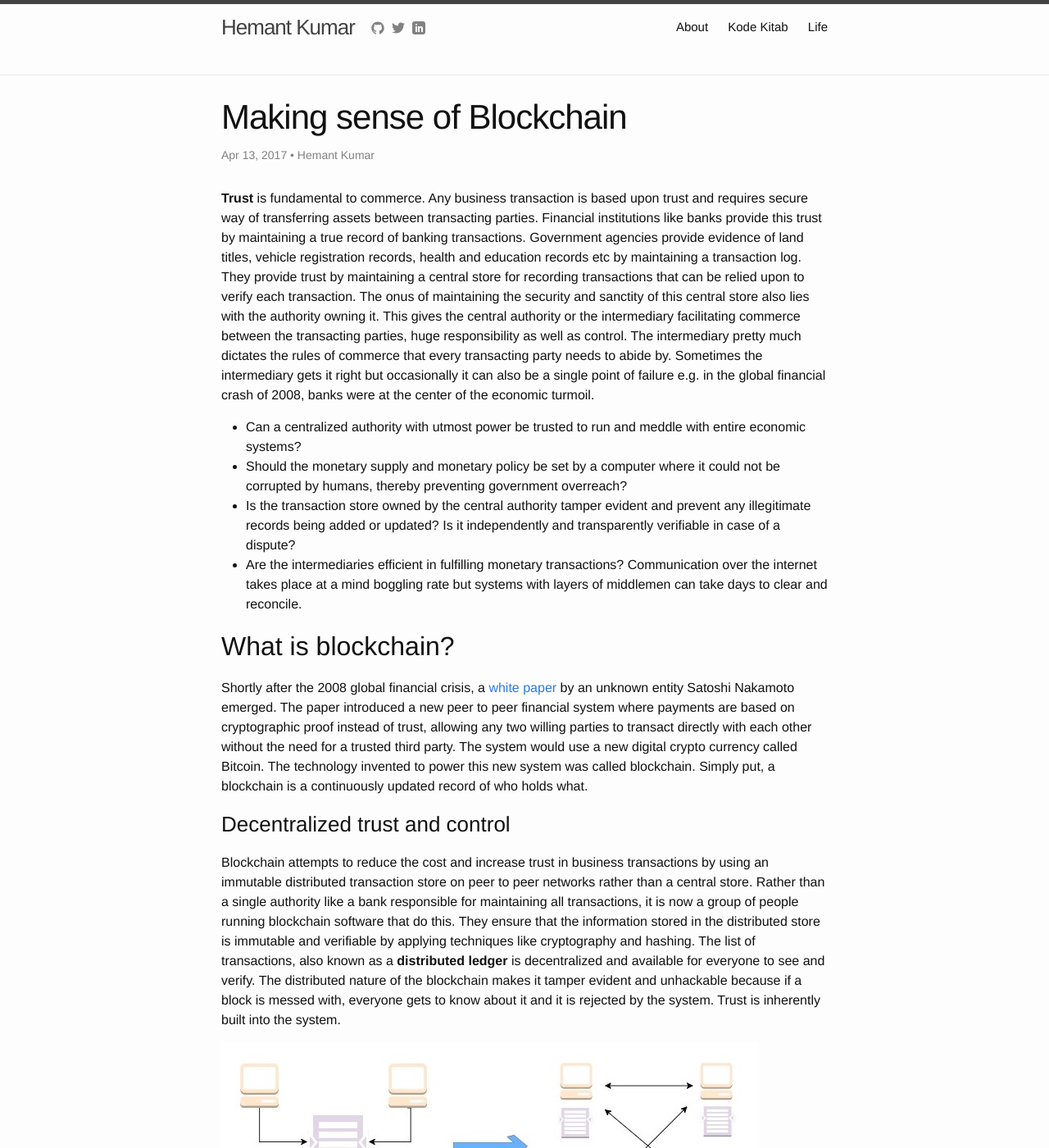
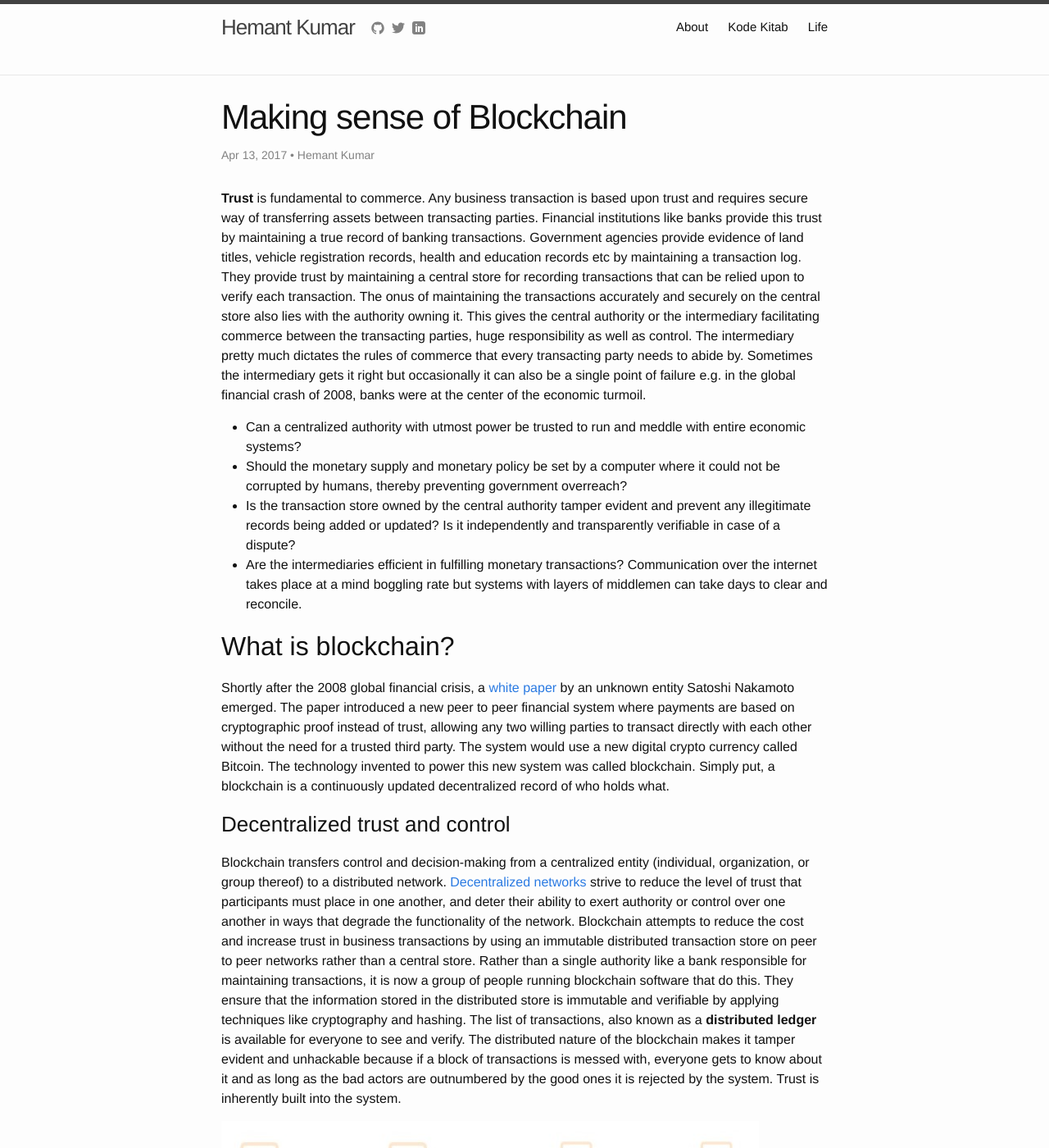
Before and after one commit to hemantksingh/hemantksingh.github.io, a Jekyll site: the page built from _posts/2017-04-13-making-sense-of-blockchain.markdown, in a window 1280 px wide and 1400 px high. Shown: the whole window at 82% size. Built offline with Jekyll 4.4.1, drawn with Linux system fonts in a browser that asks for light colours; comment, search, counter and statistics services are not loaded; some of the changed text lies outside the part shown.

Commit message:
Feature/blockchain applications and sectors (#6)
* Add financial application

* Update 2017-04-13-making-sense-of-blockchain.markdown

* Minor update

* Minor updates

```diff
--- a/_posts/2017-04-13-making-sense-of-blockchain.markdown
+++ b/_posts/2017-04-13-making-sense-of-blockchain.markdown
@@ -10,7 +10,7 @@
 redirect_from: "/kodekitab/2017/04/13/making-sense-of-blockchain.html/"
 ---
 
- **Trust** is fundamental to commerce. Any business transaction is based upon trust and requires secure way of transferring assets between transacting parties. Financial institutions like banks provide this trust by maintaining a true record of banking transactions. Government agencies provide evidence of land titles, vehicle registration records, health and education records etc by maintaining a transaction log. They provide trust by maintaining a central store for recording transactions that can be relied upon to verify each transaction. The onus of maintaining the security and sanctity of this central store also lies with the authority owning it. This gives the central authority or the intermediary facilitating commerce between the transacting parties, huge responsibility as well as control. The intermediary pretty much dictates the rules of commerce that every transacting party needs to abide by. Sometimes the intermediary gets it right but occasionally it can also be a single point of failure e.g. in the global financial crash of 2008, banks were at the center of the economic turmoil.
+ **Trust** is fundamental to commerce. Any business transaction is based upon trust and requires secure way of transferring assets between transacting parties. Financial institutions like banks provide this trust by maintaining a true record of banking transactions. Government agencies provide evidence of land titles, vehicle registration records, health and education records etc by maintaining a transaction log. They provide trust by maintaining a central store for recording transactions that can be relied upon to verify each transaction. The onus of maintaining the transactions accurately and securely on the central store also lies with the authority owning it. This gives the central authority or the intermediary facilitating commerce between the transacting parties, huge responsibility as well as control. The intermediary pretty much dictates the rules of commerce that every transacting party needs to abide by. Sometimes the intermediary gets it right but occasionally it can also be a single point of failure e.g. in the global financial crash of 2008, banks were at the center of the economic turmoil.
 
 * Can a centralized authority with utmost power be trusted to run and meddle with entire economic systems?
 * Should the monetary supply and monetary policy be set by a computer where it could not be corrupted by humans, thereby preventing government overreach?
@@ -19,11 +19,12 @@
 
 ## What is blockchain?
 
-Shortly after the 2008 global financial crisis, a [white paper](https://bitcoin.org/en/bitcoin-paper) by an unknown entity Satoshi Nakamoto emerged. The paper introduced a new peer to peer financial system where payments are based on cryptographic proof instead of trust, allowing any two willing parties to transact directly with each other without the need for a trusted third party. The system would use a new digital crypto currency called Bitcoin. The technology invented to power this new system was called blockchain. Simply put, a blockchain is a continuously updated record of who holds what.
+Shortly after the 2008 global financial crisis, a [white paper](https://bitcoin.org/en/bitcoin-paper) by an unknown entity Satoshi Nakamoto emerged. The paper introduced a new peer to peer financial system where payments are based on cryptographic proof instead of trust, allowing any two willing parties to transact directly with each other without the need for a trusted third party. The system would use a new digital crypto currency called Bitcoin. The technology invented to power this new system was called blockchain. Simply put, a blockchain is a continuously updated decentralized record of who holds what.
 
 ### Decentralized trust and control
 
-Blockchain attempts to reduce the cost and increase trust in business transactions by using an immutable distributed transaction store on peer to peer networks rather than a central store. Rather than a single authority like a bank responsible for maintaining all transactions, it is now a group of people running blockchain software that do this. They ensure that the information stored in the distributed store is immutable and verifiable by applying techniques like cryptography and hashing. The list of transactions, also known as a **distributed ledger** is decentralized and available for everyone to see and verify. The distributed nature of the blockchain makes it tamper evident and unhackable because if a block is messed with, everyone gets to know about it and it is rejected by the system. Trust is inherently built into the system.
+Blockchain transfers control and decision-making from a centralized entity (individual, organization, or group thereof) to a distributed network. [Decentralized networks](https://aws.amazon.com/blockchain/decentralization-in-blockchain/) strive to reduce the level of trust that participants must place in one another, and deter their ability to exert authority or control over one another in ways that degrade the functionality of the network.
+Blockchain attempts to reduce the cost and increase trust in business transactions by using an immutable distributed transaction store on peer to peer networks rather than a central store. Rather than a single authority like a bank responsible for maintaining transactions, it is now a group of people running blockchain software that do this. They ensure that the information stored in the distributed store is immutable and verifiable by applying techniques like cryptography and hashing. The list of transactions, also known as a **distributed ledger** is available for everyone to see and verify. The distributed nature of the blockchain makes it tamper evident and unhackable because if a block of transactions is messed with, everyone gets to know about it and as long as the bad actors are outnumbered by the good ones it is rejected by the system. Trust is inherently built into the system.
 
 ![Blockchain]({{ site.url }}/assets/blockchain.jpg)
 
@@ -52,17 +53,20 @@
 
 You can use the FITS model - Fraud, Intermediaries, Throughput, Stable data to understand the possibility of using blockchain applications in a particular environment. This could include
 
-* Fraud - an environment which has a history and likelihood of fraud involved in various transactions, making international finance businesses the early adopters of blockchain.
+* Fraud - an environment which has a history and likelihood of fraud involved in various transactions, making international payment providers early adopters of blockchain.
 * Intermediaries or middle men - areas where there are a lot of intermediaries involved who do not provide a lot of value, the application of blockchain can reduce transaction times from days to minutes by taking the middle men out.
 * Throughput - environments with high throughput or number of transactions per second (tps). Bitcoin, currently can only process 7 transactions per second. Visa processes around 1,700 transactions per second on average, claiming to be able to support 24,000 tps. Mastercard utilizes a network that claims to handle around 5,000 tps. Researchers are working on increasing the Bitcoin throughput.
 * Stable data - For a blockchain application you do not want volatile data, rather you want things that are going to stay the same for a while e.g. land ownership titles and personal information.
 
 ### Impact on financial services
 
-* Due to the lack of trust, very little data is shared amongst financial institutions. Blockchain reduces this trust deficit and can allow seamless transfer of digital assets within a business network and better sharing of data across businesses.
-* Creation of secured, shared data with common standards - a public distributed ledger that keeps a record of all financial transactions.
-* Reduced need for reconciliation at both ends of the business (purchaser and supplier).
-* Certification of documents without having to go to a central certifying authority.
+Bitcoin is the best-known application of blockchain technology. The prevailing view is that blockchain will cause two main shifts in the way banks do business
+
+1. The first is in its broad potential to bring financial institutions closer together and make global collaboration easier.
+   * Due to the lack of trust, very little data is shared amongst financial institutions. Blockchain reduces this trust deficit and can allow seamless transfer of digital assets within a business network and better sharing of data across businesses.
+   * Creation of secured, shared data with common standards - a public distributed ledger that allows automatic synchronization and removes inefficiencies due to variations in internal processes and data formats within the systems at different institutions.
+2. The second is by creating real efficiencies in the way the bank processes data.
+   * Simplification of payments infrastructure, the use of smart contracts to standardise post-trade processes without having to rely on a central certifying authority, and efficiently connecting parties in trade finance and syndicated lending by reducing the need for reconciliation at both ends of the business (purchaser and supplier).
 
 ### Impact on Public Key Infrastructure (PKI)
 
```
